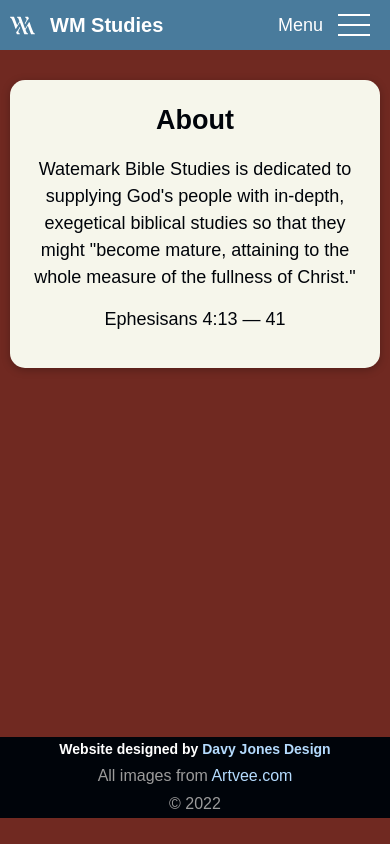
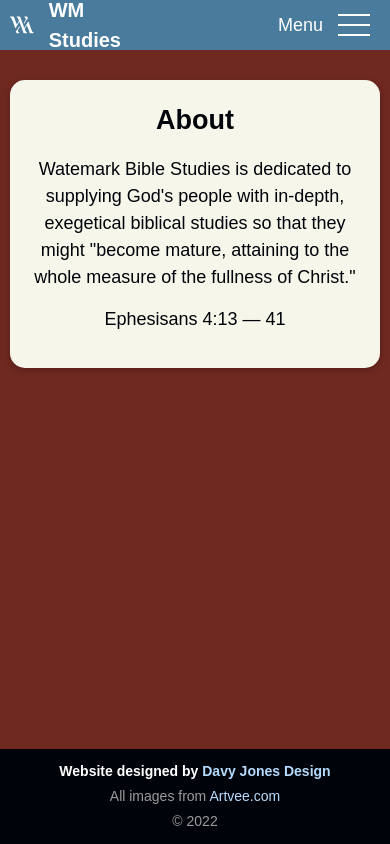
Before and after one commit to davyjonesdesign/watermark-studies, a Vue app: page /about in a window 390 px wide. Built offline with nearby package versions, Linux system fonts and the light colour scheme; a web font is replaced by a local one.

Commit message:
fixed footer + new build

```diff
--- a/src/App.vue
+++ b/src/App.vue
@@ -105,13 +105,12 @@ html {
   -moz-osx-font-smoothing: grayscale;
   -ms-overflow-style: none; /* IE and Edge */
   scrollbar-width: none; /* Firefox */
-  padding-top: 40px;
 }
 .content-wrapper {
   display: flex;
   flex-direction: column;
-  /* justify-items: space-between; */
-  /* height: 100vh; */
+  justify-content: space-between;
+  height: 100vh;
 }
 /* Hide scrollbar for Chrome, Safari and Opera */
 
@@ -280,7 +279,7 @@ a {
   }
   #logo-short {
     display: block;
-    width: 150px;
+    width: auto;
   }
   .search-wrapper {
     padding: 10px 10px;
@@ -406,7 +405,11 @@ footer p {
 }
 @media screen and (max-width: 960px) {
   footer {
-    padding: 0 10px;
+    padding: 10px 10px;
+    font-size: 14px;
+  }
+  .image-credit,
+  .copyright {
     font-size: 14px;
   }
 }
--- a/src/views/About.vue
+++ b/src/views/About.vue
@@ -26,7 +26,7 @@
   display: flex;
   padding: 40px 60px 40px;
   max-width: 960px;
-  margin: 60px auto 40px;
+  margin: 80px auto 40px;
   flex-direction: row;
   align-items: center;
   justify-content: center;
@@ -53,14 +53,14 @@
 @media (max-width: 960px) {
   .about-page {
     padding: 20px;
-    margin: 40px 10px 40px;
+    margin: 80px 10px 40px;
   }
 }
 @media (max-width: 600px) {
   .about-page {
     display: flex;
     padding: 20px;
-    margin: 40px 10px 40px;
+    margin: 80px 10px 40px;
     flex-direction: column;
   }
   .about-img img {
```
Also changed, not shown: 9 other files (tests, documents, lock files or other folders).
